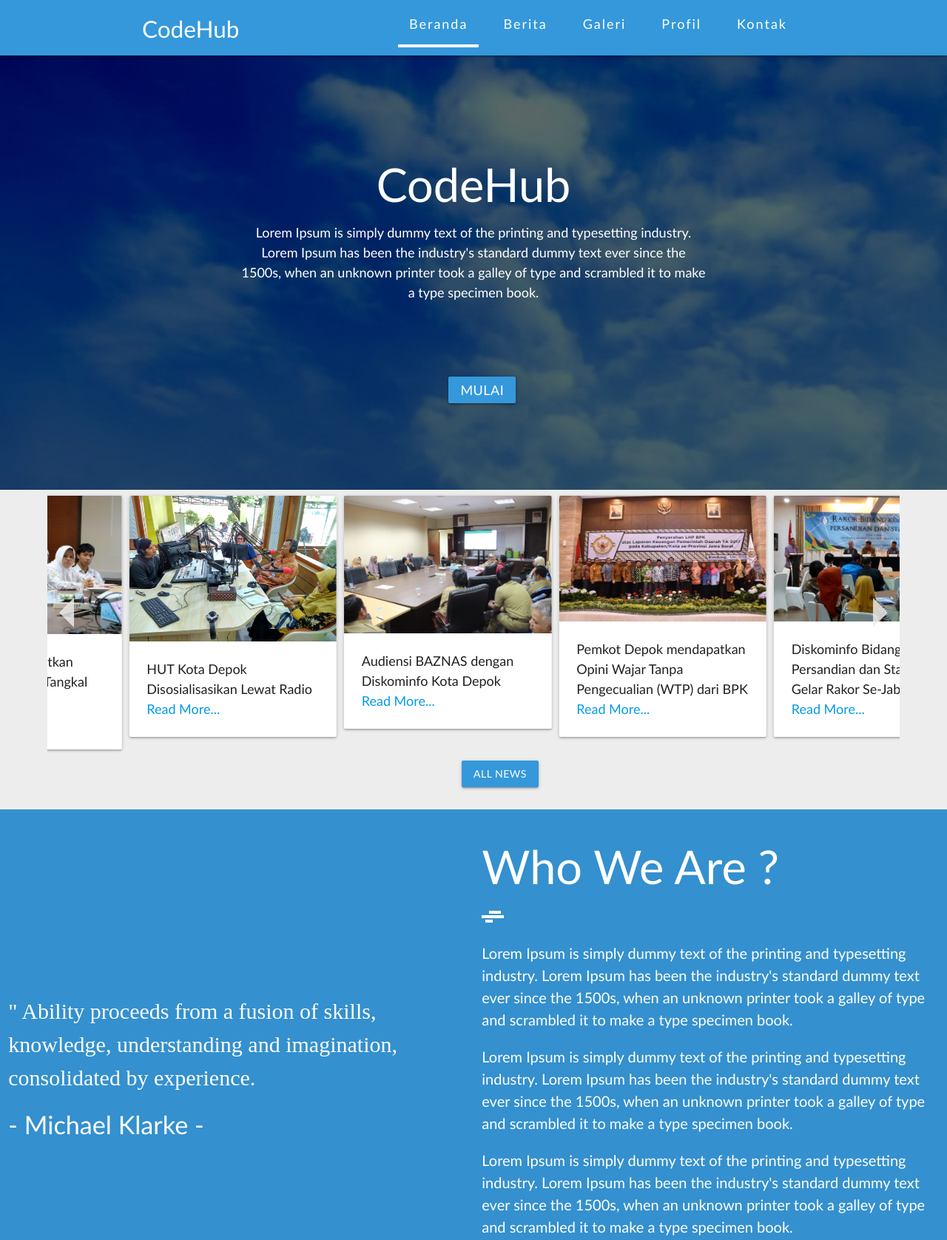
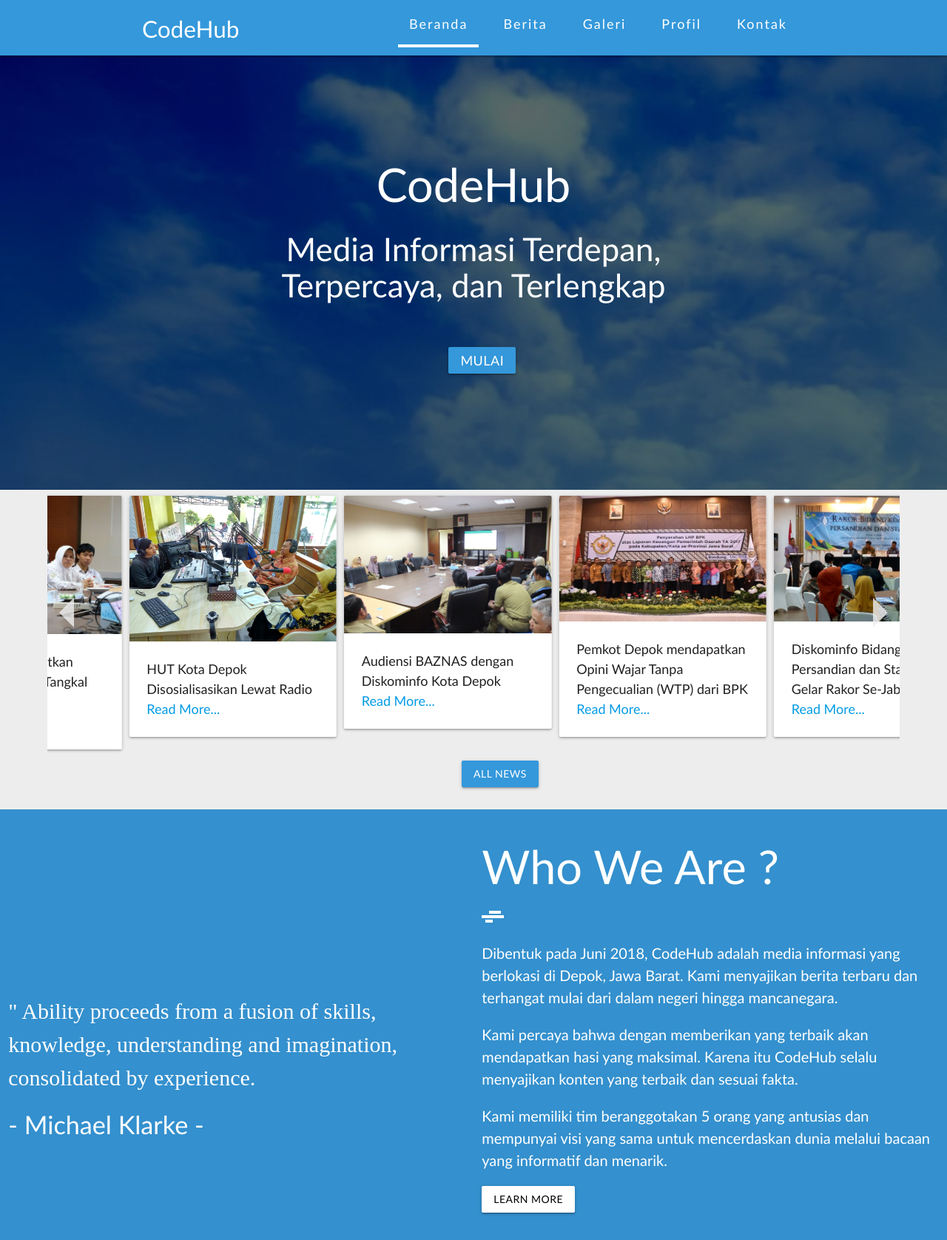
Before and after one commit to alvintan05/codehub, a plain HTML site: page index.html in a window 1280 px wide. Shown: the top 1676 px of the page at 74% size. Drawn offline with Linux system fonts and the light colour scheme.

Commit message:
Commit Final gw

```diff
--- a/index.html
+++ b/index.html
@@ -44,10 +44,9 @@
             <div class="container head-sub white-text">
                 <div class="container">
                     <h1>CodeHub</h1>
-                    <p>Lorem Ipsum is simply dummy text of the printing and typesetting industry.
-                    Lorem Ipsum has been the industry's standard dummy text ever since the 1500s,
-                    when an unknown printer took a galley of type and scrambled it to make a type
-                    specimen book.</p>
+                    <h3 style="text-align:center; margin-bottom: -20px;">
+                      Media Informasi Terdepan, Terpercaya, dan Terlengkap
+                    </h3>
                     <a href="#konten" class="white-text btn btn-head waves-effect waves-light">Mulai</a>
                 </div>
             </div>
@@ -157,9 +156,9 @@
         <div class="col s6 white-text">
             <h1>Who We Are ?</h1>
             <img src="images/beranda/divide2.png">
-            <p id="kan">Lorem Ipsum is simply dummy text of the printing and typesetting industry. Lorem Ipsum has been the industry's standard dummy text ever since the 1500s, when an unknown printer took a galley of type and scrambled it to make a type specimen book.</p>
-            <p id="kan">Lorem Ipsum is simply dummy text of the printing and typesetting industry. Lorem Ipsum has been the industry's standard dummy text ever since the 1500s, when an unknown printer took a galley of type and scrambled it to make a type specimen book.</p>
-            <p id="kan">Lorem Ipsum is simply dummy text of the printing and typesetting industry. Lorem Ipsum has been the industry's standard dummy text ever since the 1500s, when an unknown printer took a galley of type and scrambled it to make a type specimen book.</p>
+            <p id="kan">Dibentuk pada Juni 2018, CodeHub adalah media informasi yang berlokasi di Depok, Jawa Barat. Kami menyajikan berita terbaru dan terhangat mulai dari dalam negeri hingga mancanegara.</p>
+            <p id="kan">Kami percaya bahwa dengan memberikan yang terbaik akan mendapatkan hasi yang maksimal. Karena itu CodeHub selalu menyajikan konten yang terbaik dan sesuai fakta.</p>
+            <p id="kan">Kami memiliki tim beranggotakan 5 orang yang antusias dan mempunyai visi yang sama untuk mencerdaskan dunia melalui bacaan yang informatif dan menarik.</p>
             <a href="profil.html" class="btn waves-effect waves-light white black-text">Learn More</a>
         </div>
     </div>
```
Also changed, not shown: berita.html (+5 -4 lines), galeri.html (+5 -4 lines), kontak.html (+5 -4 lines), profil.html (+5 -4 lines).
